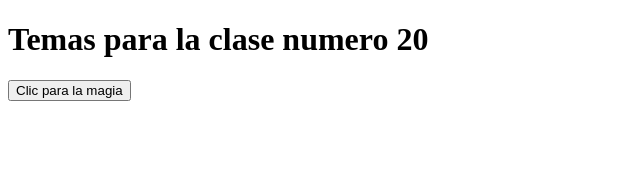
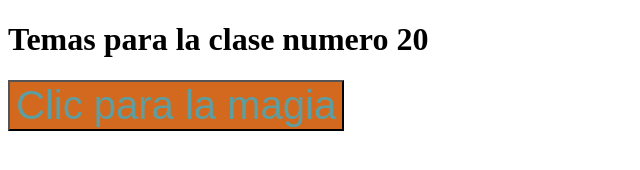
Before and after one commit to efgc/test16, a plain HTML site: page index.html in a window 1280 px wide. Shown: the whole page, without its empty margins (0-640 px from the left). Drawn offline with Linux system fonts and the light colour scheme.

Commit message:
Agregamos estilos al elemento button

```diff
--- a/index.html
+++ b/index.html
@@ -5,6 +5,7 @@
     <meta http-equiv="X-UA-Compatible" content="IE=edge">
     <meta name="viewport" content="width=device-width, initial-scale=1.0">
     <title>Document</title>
+    <link rel="stylesheet" href="/style/estilo.css">
 </head>
 <body>
     <h1>Temas para la clase numero 20</h1>
--- /dev/null
+++ b/style/estilo.css
@@ -0,0 +1,6 @@
+
+button{
+    background-color: chocolate;
+    color: cadetblue;
+    font-size: 40px;
+}
```
